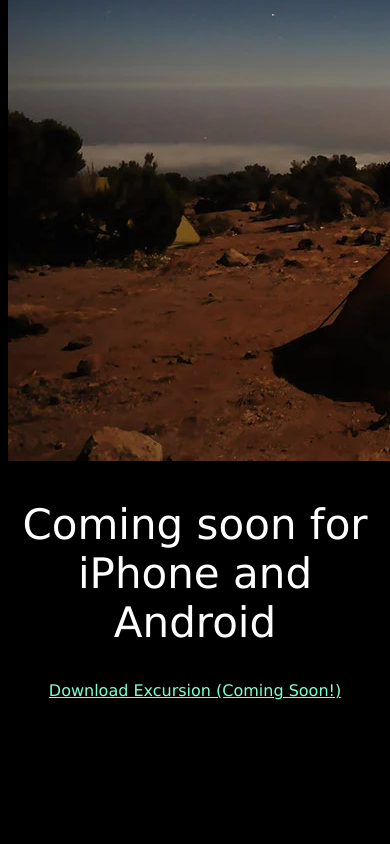
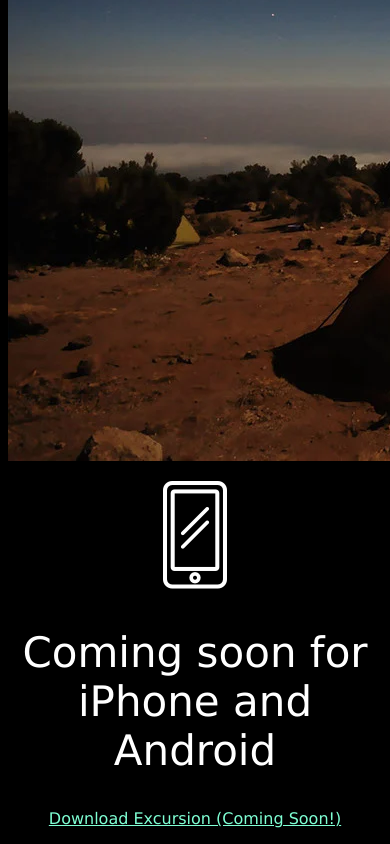
Before and after one commit to sloont/Excursion, a plain HTML site: page index.html in a window 390 px wide. Shown: the part 815-1659 px from the top of the page. Before the commit the page ends 1531 px from the top, so only its background shows below. Drawn offline with Linux system fonts and the light colour scheme.

Commit message:
added smartphone webp to second section

```diff
--- a/index.html
+++ b/index.html
@@ -21,6 +21,9 @@
         <p>
             <img src="./resources/camp.jpg" alt="campfire">
         </p>
+        <p>
+            <img src="./resources/phone.webp" alt="smartphone silhouette">
+        </p>
         <h2>Coming soon for iPhone and Android</h2>
         <p>
             <a class="cta" href="#">Download Excursion (Coming Soon!)</a>
```
